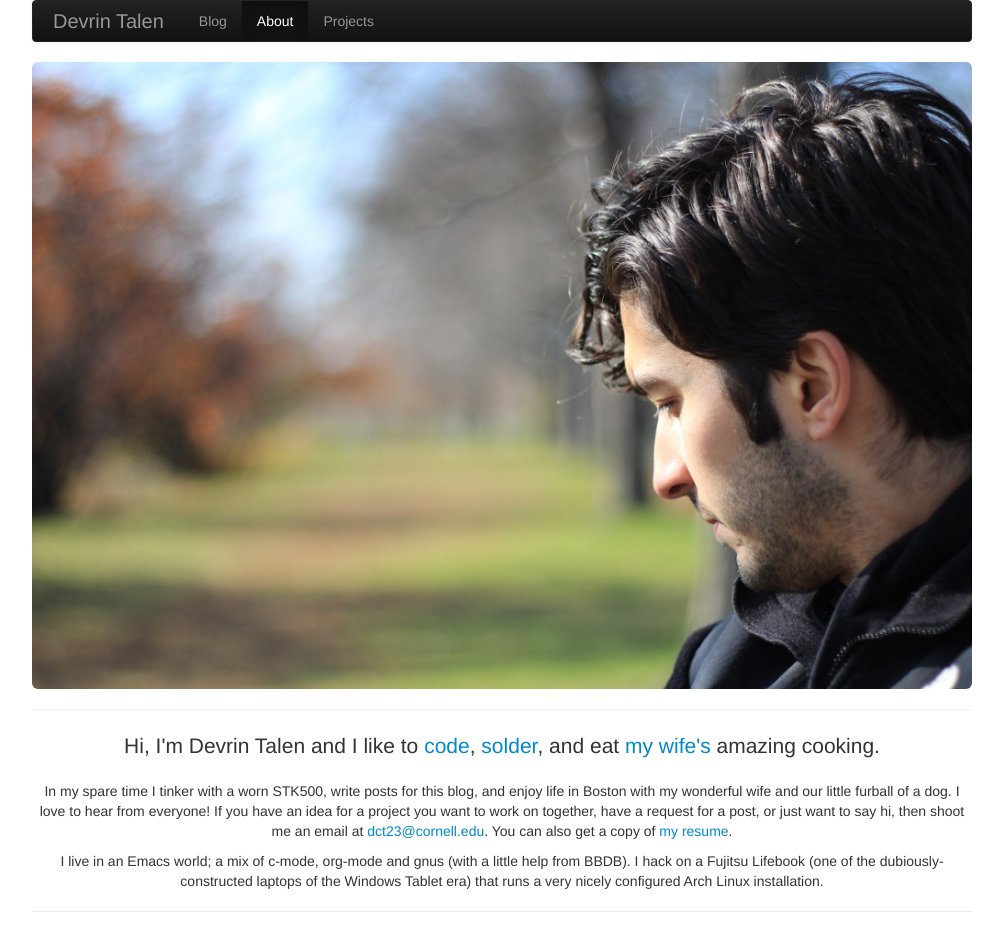
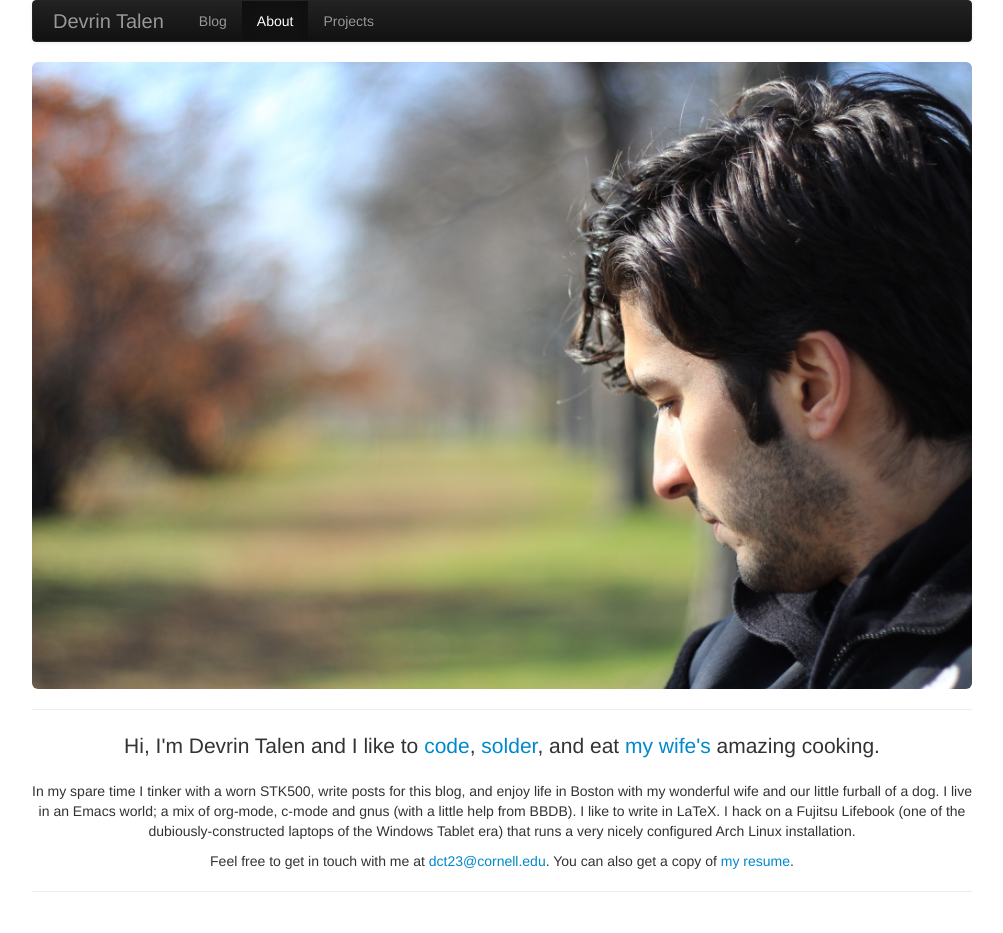
Before and after one commit to devrintalen/devrintalen.github.com, a Jekyll site: the page built from about.html, in a window 1280 px wide. Shown: the whole page, without its empty margins (138-1141 px from the left). Built offline with Jekyll 4.4.1, drawn with Linux system fonts in a browser that asks for light colours.

Commit message:
Added a bit to the about page

```diff
--- a/about.html
+++ b/about.html
@@ -16,35 +16,33 @@ title: About - Devrin Talen
 
 <div class="row">
   <div class="span12">
+
     <!-- Me! -->
     <img src="/img/me.jpg" alt="Me" class="img-rounded"/>
 
     <hr />
 
-    <!-- Find out a bit about me -->
-
+    <!-- Here's a little bit about me. -->
     <p class="lead text-center">Hi, I'm Devrin Talen and I like
       to <a href="https://github.com/devrintalen">code</a>,
       <a href="https://batchpcb.com/users/6106">solder</a>, and
-      eat <a href="http://nicoletalen.net/">my wife's</a> amazing
-      cooking.</p>
+      eat <a href="http://nicoletalen.net/">my wife's</a>
+      amazing&nbsp;cooking.</p>
 
-    <p class="text-center"> In my spare time I tinker with a worn
+    <p class="text-center">In my spare time I tinker with a worn
       STK500, write posts for this blog, and enjoy life in Boston with
-      my wonderful wife and our little furball of a&nbsp;dog. I love
-      to hear from everyone! If you have an idea for a project you
-      want to work on together, have a request for a post, or just
-      want to say hi, then shoot me an email
+      my wonderful wife and our little furball of a dog. I live in an
+      Emacs world; a mix of org-mode, c-mode and gnus (with a little
+      help from BBDB). I like to write in LaTeX. I hack on a Fujitsu
+      Lifebook (one of the dubiously-constructed laptops of the
+      Windows Tablet era) that runs a very nicely configured Arch
+      Linux&nbsp;installation.
+    </p>
+
+    <p class="text-center">Feel free to get in touch with me
       at <a href="mailto:dct23@cornell.edu">dct23@cornell.edu</a>. You
       can also get a copy
       of <a href="/devrintalen.pdf">my&nbsp;resume</a>.</p>
-
-    <p class="text-center">I live in an Emacs world; a mix of c-mode,
-      org-mode and gnus (with a little help from BBDB). I hack on a
-      Fujitsu Lifebook (one of the dubiously-constructed laptops of
-      the Windows Tablet era) that runs a very nicely configured Arch
-      Linux installation.
-    </p>
 
     <hr />
 
```
